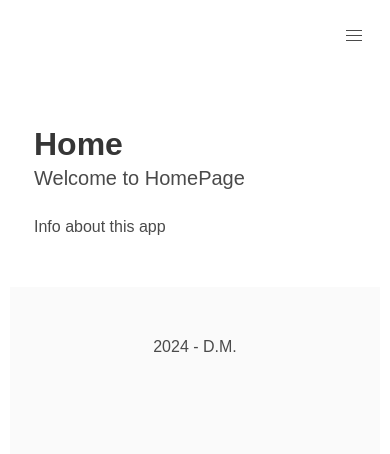
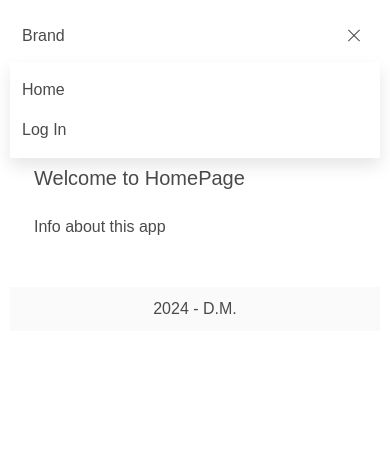
Before and after one commit to danmikes/flask, a Flask app: page / in a window 390 px wide, after a click that opens the changed part. Shown: the top 454 px of the page. Run offline with Flask 3, Linux system fonts and the light colour scheme; some libraries are stand-ins or nearby versions.

Commit message:
correct responsive layout

```diff
--- a/app/static/css/main.css
+++ b/app/static/css/main.css
@@ -7,3 +7,68 @@
   max-width: 50%;
   margin: 0 auto;
 }
+
+.footer {
+  padding: 10px;
+}
+
+.navbar, .navbar-menu, .navbar-start, .navbar-mid, .navbar-end {
+  display: flex;
+}
+
+.navbar, .navbar-menu {
+  justify-content: space-between;
+}
+
+@media (max-width: 468px) {
+  .navbar-menu {
+    display: none;
+  }
+  .navbar-burger {
+    display: block;
+    margin-left: auto;
+  }
+  .navbar-menu.is-active {
+    display: flex;
+    flex-direction: column;
+    position: absolute;
+    top: 100%;
+    left: 0;
+    z-index: 10;
+
+  }
+  .navbar-menu.is-active .navbar,
+  .navbar-menu.is-active .navbar-menu,
+  .navbar-menu.is-active .navbar-start,
+  .navbar-menu.is-active .navbar-mid,
+  .navbar-menu.is-active .navbar-end {
+    flex-direction: column;
+    align-items: flex-start;
+  }
+}
+
+@media (min-width: 469px) {
+  .navbar-burger {
+    display: none;
+  }
+}
+
+@media (min-width: 469px) and (max-width: 668px) {
+  .navbar, .navbar-menu, .navbar-start, .navbar-mid, .navbar-end {
+    flex-direction: column;
+    align-items: flex-start;
+  }
+}
+
+@media (min-width: 669px) {
+  .navbar, .navbar-menu, .navbar-start, .navbar-mid, .navbar-end {
+    flex-direction: row;
+    align-items: center;
+  }
+}
+
+@media (max-width: 1024px) {
+  .navbar-menu {
+    width: 100%;
+  }
+}
--- a/app/static/js/navbar.js
+++ b/app/static/js/navbar.js
@@ -0,0 +1,13 @@
+document.addEventListener('DOMContentLoaded', () => {
+  const burgers = document.querySelectorAll('.navbar-burger');
+
+  burgers.forEach(burger => {
+    burger.addEventListener('click', () => {
+      const target = burger.dataset.target;
+      const menu = document.getElementById(target);
+
+      burger.classList.toggle('is-active');
+      menu.classList.toggle('is-active');
+    });
+  });
+});
--- a/app/template/unit/header.htm
+++ b/app/template/unit/header.htm
@@ -1,20 +1,20 @@
 <header>
   <nav class="navbar" role="navigation" aria-label="main navigation">
     <div class="navbar-brand">
+      <a class="navbar-item" href="{{ url_for('main.index') }}">Brand</a>
+    </div>
 
-      <a role="button" class="navbar-burger" aria-label="menu" aria-expanded="false" data-target="navbarBasicExample">
-        <span aria-hidden="true"></span>
-        <span aria-hidden="true"></span>
-        <span aria-hidden="true"></span>
-      </a>
+    <div role="button" class="navbar-burger" aria-label="menu" aria-expanded="false" data-target="navbarBasicExample">
+      <span aria-hidden="true"></span>
+      <span aria-hidden="true"></span>
+      <span aria-hidden="true"></span>
     </div>
 
     <div id="navbarBasicExample" class="navbar-menu">
       <div class="navbar-start">
+      </div>
+      <div class="navbar-mid">
         <a class="navbar-item" href="{{ url_for('main.index') }}">Home</a>
-      </div>
-
-      <div class="navbar-mid">
         {% if current_user.is_authenticated %}
           <a class="navbar-item" href="{{ url_for('main.dashboard') }}">Dashboard</a>
         {% endif %}
```
